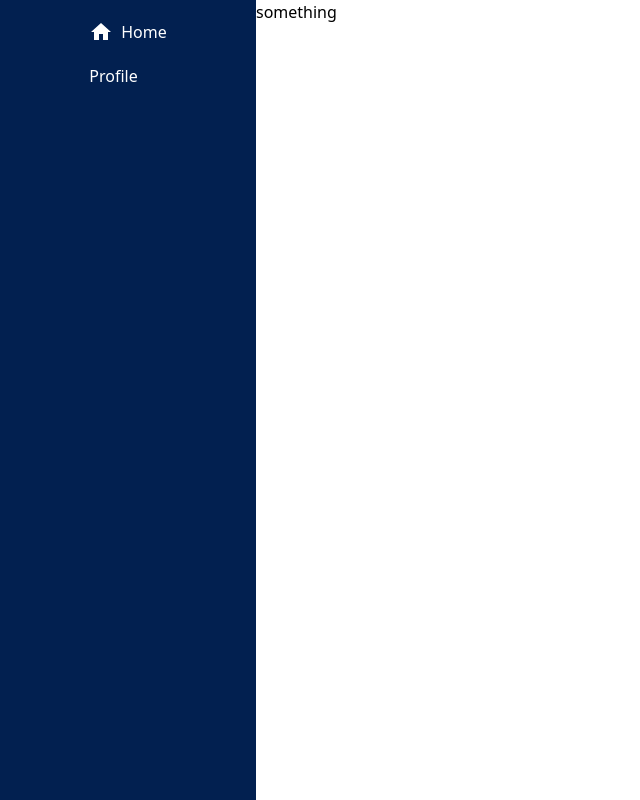
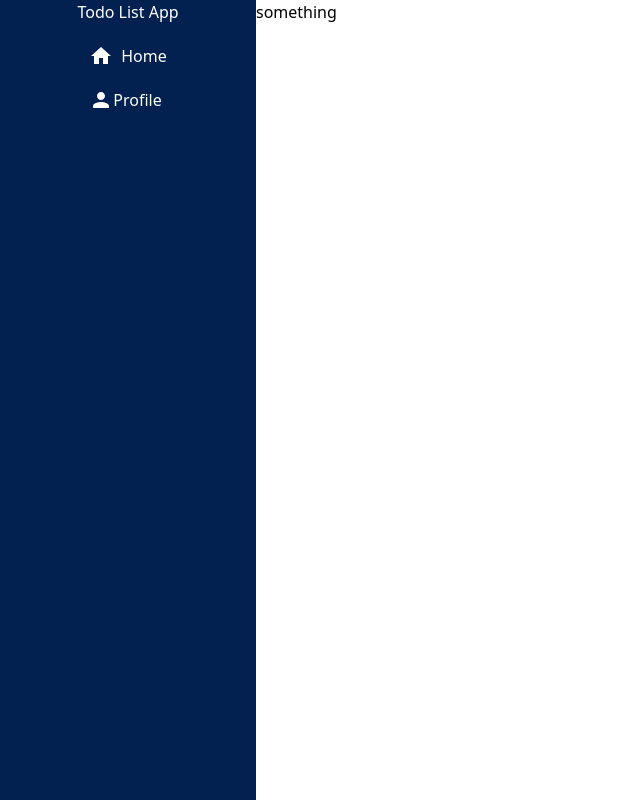
Before and after one commit to mahithsc/todo-list-app, a Next.js app: page / in a window 1280 px wide. Shown: the whole page, without its empty margins (0-640 px from the left). Built offline with nearby package versions, Linux system fonts and the light colour scheme.

Commit message:
adding a title

```diff
--- a/pages/index.tsx
+++ b/pages/index.tsx
@@ -5,6 +5,8 @@ import Link from 'next/link'
 import styles from '../styles/Home.module.css'
 import { Fab } from '@mui/material';
 import HomeIcon from '@mui/icons-material/Home';
+import PersonIcon from '@mui/icons-material/Person';
+import PermIdentityIcon from '@mui/icons-material/PermIdentity';
 
 const Home = () => {
   return (
@@ -12,12 +14,16 @@ const Home = () => {
 
       {/* this is the sidebar */}
       <div className='flex flex-col bg-[#022050] flex-[1] h-screen items-center'>
+        <div className='text-white'>Todo List App</div>
         <div>
           <div className='my-5 text-white flex space-x-2'>
             <HomeIcon className='text-white' />
             <Link href={'/'}>Home</Link>
           </div>
-          <div className='text-white'><Link href={'/profile'}>Profile</Link></div>
+          <div className='text-white flex'>
+            <PersonIcon className='text-white' />
+            <Link href={'/profile'}>Profile</Link>
+          </div>
         </div>
       </div>
 
```
